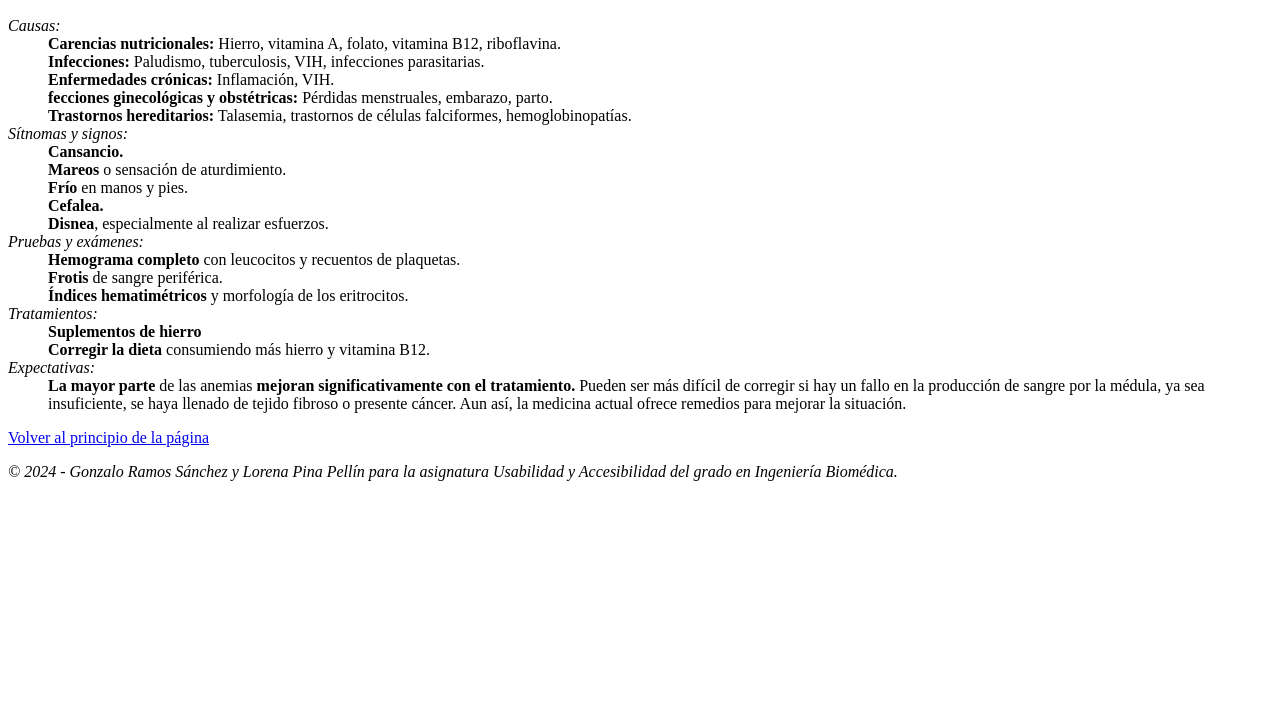
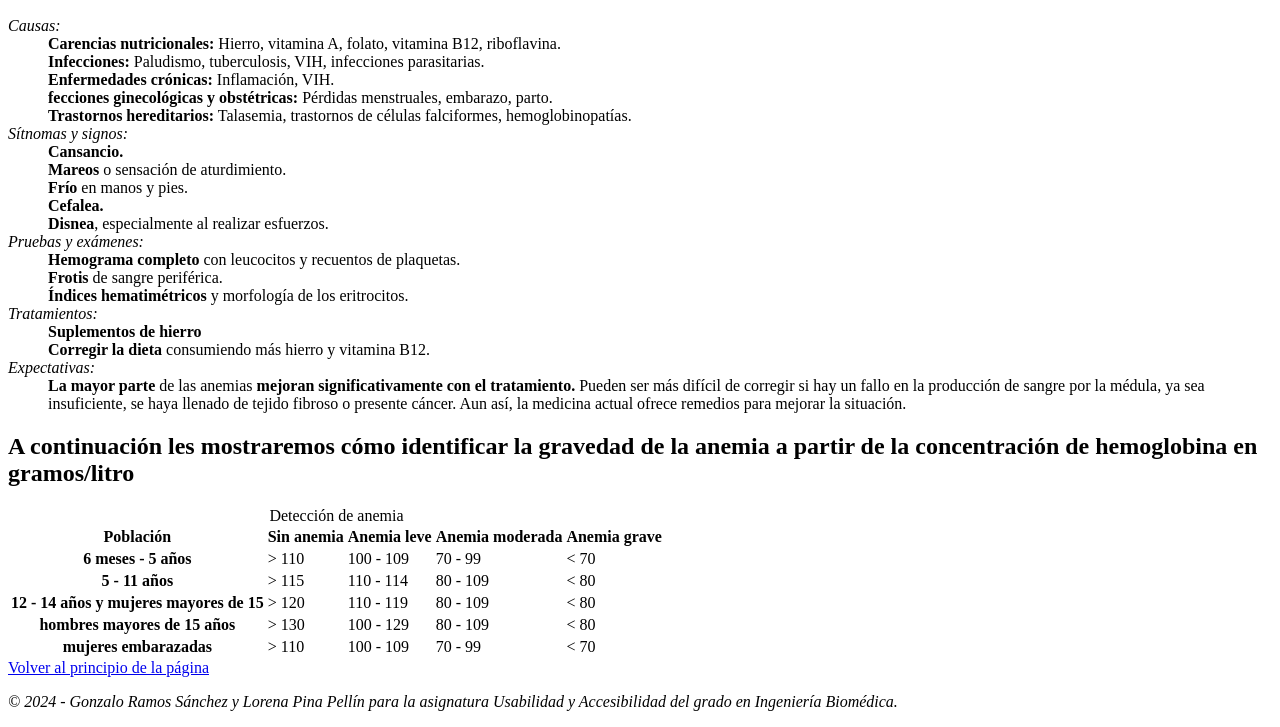
Before and after one commit to grs32/diccionario_medico, a plain HTML site: page a/anemia.html in a window 1280 px wide. Shown: the part 648-1375 px from the top of the page. Before the commit the page ends 1145 px from the top, so only its background shows below. Drawn offline with Linux system fonts and the light colour scheme.

Commit message:
Update anemia.html

```diff
--- a/a/anemia.html
+++ b/a/anemia.html
@@ -46,6 +46,52 @@
                 <dt><em>Expectativas:</em></dt>
                 <dd><strong> La mayor parte</strong> de las anemias <strong>mejoran significativamente con el tratamiento.</strong> Pueden ser más difícil de corregir si hay un fallo en la producción de sangre por la médula, ya sea insuficiente, se haya llenado de tejido fibroso o presente cáncer. Aun así, la medicina actual ofrece remedios para mejorar la situación.</dd>
             </dl>
+            <h2>A continuación les mostraremos cómo identificar la gravedad de la anemia a partir de la concentración de hemoglobina en gramos/litro</h2>
+            <table>
+                <caption>Detección de anemia</caption>
+                <tr>
+                    <th scope="col">Población</th>
+                    <th scope="col">Sin anemia</th>
+                    <th scope="col">Anemia leve</th>
+                    <th scope="col">Anemia moderada</th>
+                    <th scope="col">Anemia grave</th>
+                </tr>
+                <tr>
+                    <th>6 meses - 5 años</th>
+                    <td>&gt; 110</td>
+                    <td>100 - 109</td>
+                    <td>70 - 99</td>
+                    <td>&lt; 70</td>
+                </tr>
+                <tr>
+                    <th>5 - 11 años </th>
+                    <td>&gt; 115</td>
+                    <td>110 - 114</td>
+                    <td>80 - 109</td>
+                    <td>&lt; 80</td>
+                </tr>
+                <tr>
+                    <th>12 - 14 años y mujeres mayores de 15</th>
+                    <td>&gt; 120</td>
+                    <td>110 - 119</td>
+                    <td>80 - 109</td>
+                    <td>&lt; 80</td>
+                </tr>
+                <tr>
+                    <th>hombres mayores de 15 años</th>
+                    <td>&gt; 130</td>
+                    <td>100 - 129</td>
+                    <td>80 - 109</td>
+                    <td>&lt; 80</td>
+                </tr>
+                <tr>
+                    <th>mujeres embarazadas</th>
+                    <td>&gt; 110</td>
+                    <td>100 - 109</td>
+                    <td>70 - 99</td>
+                    <td>&lt; 70</td>
+                </tr>
+            </table>
         </main>
         <footer>
             <a href="#inicio">Volver al principio de la página</a>
```
